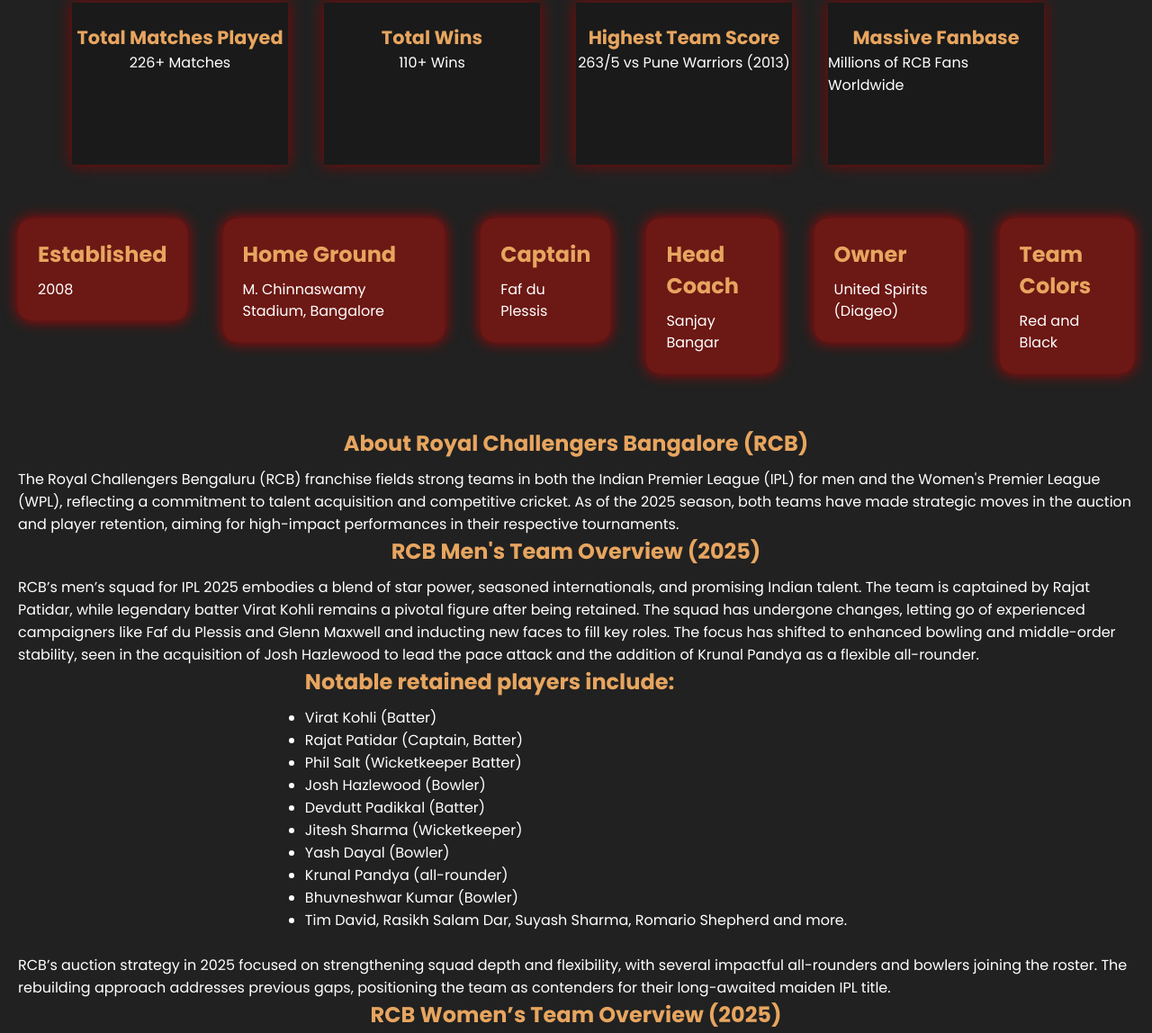
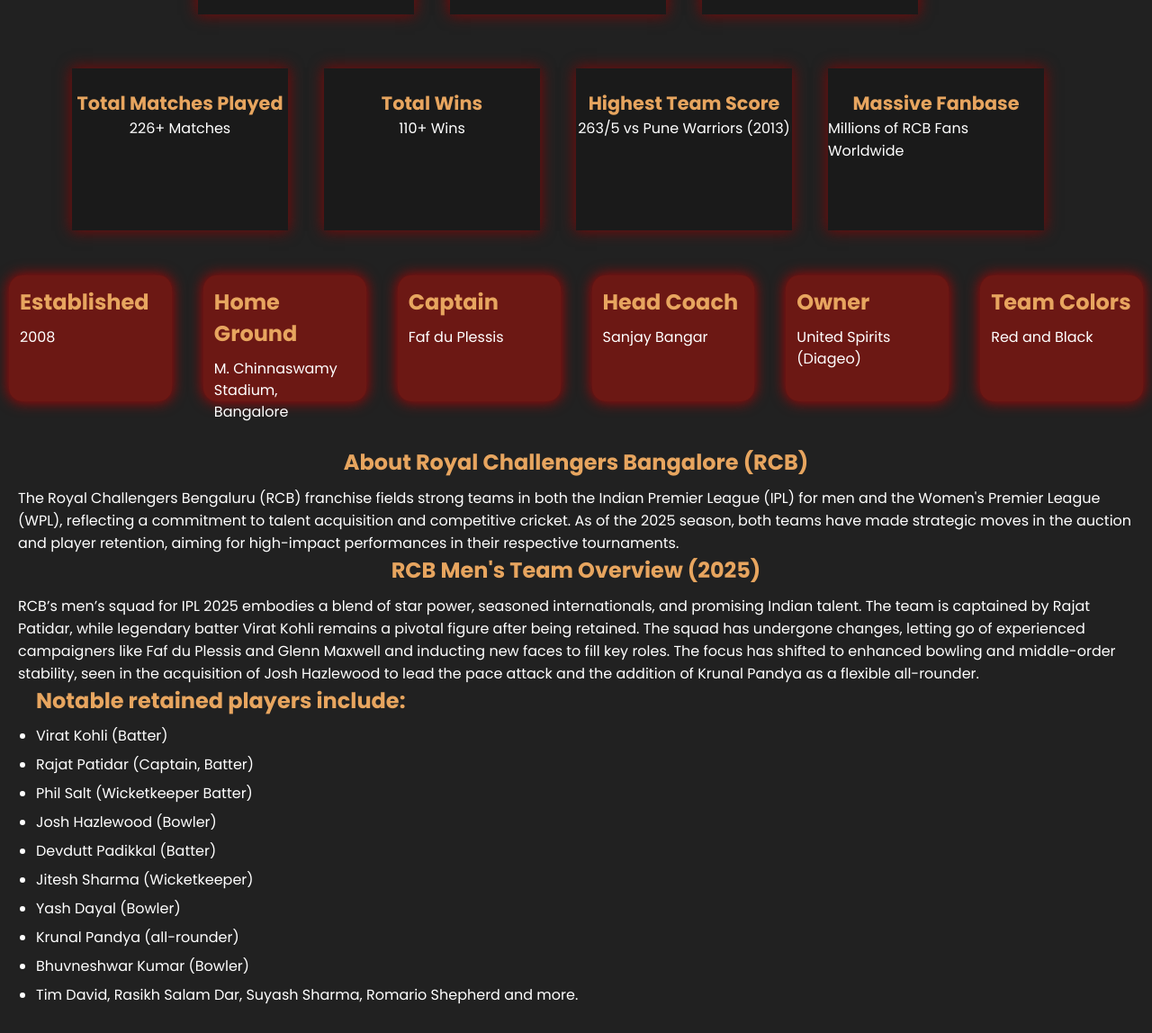
Before and after one commit to mayanksoni1101/ShadowFox, a plain HTML site: page IPLTeam/index.html in a window 1280 px wide. Shown: the part 953-2101 px from the top of the page at 90% size. Drawn offline with Linux system fonts and the light colour scheme.

Commit message:
modifications
some changes

```diff
--- a/IPLTeam/index.html
+++ b/IPLTeam/index.html
@@ -357,7 +357,7 @@ Both RCB men’s and women’s teams showcase ambitious squad construction, rete
       <div class="sponsor-logos">
         <img src="./img/JioCinema_(2024).svg" alt="Jio Cinema" />
         <img src="./img/pngwing.com.png" alt="Kingfisher" />
-        <img src="./img/pngwing.com (1).png" alt="Qatar Airways" />
+        <img src="./img/Nothing_idAyUOUAhA_0.png" alt="Nothing" />
       </div>
 
     <section class="footer">
--- a/IPLTeam/style.css
+++ b/IPLTeam/style.css
@@ -40,12 +40,18 @@ html {
 
 .carousel-container {
   position: relative;
-  width: 800px;
+  aspect-ratio: 16 / 9;
+  width: 840px;
+  /* height: 520px; */
   margin: auto;
+  overflow: hidden;
+  background: #222;
 }
 .carousel-img {
   width: 100%;
+  height: 100%;
   display: none;
+  object-fit: cover;
 }
 .carousel-img:first-child {
   display: block;
@@ -89,6 +95,7 @@ html {
   align-items: center;
   justify-content: center;
   margin-top: 20px;
+  gap: 160px;
 }
 
 .team-btn {
@@ -205,11 +212,14 @@ html {
   justify-content: center;
   align-items: flex-start;
   flex-direction: row;
+  gap: 15px;
 }
 
 .all-info .info-card {
-  margin: 20px;
-  padding: 20px;
+  margin: 10px;
+  padding: 10px;
+  width: 220px;
+  height: 140px;
   background-color: var(--second-bg-color);
   border-radius: 15px;
   box-shadow: 0px 0px 15px 1px rgba(192, 2, 2, 0.827);
@@ -236,14 +246,26 @@ html {
 .info {
   display: flex;
   flex-direction: column;
-  align-items: center;
+  align-items: flex-start;
   justify-content: center;
   margin-top: 20px;
   padding: 20px;
 }
 .info h2 {
+  align-self: center;
   color: var(--gold-color);
   margin-bottom: 10px;
+}
+
+.info ul {
+  list-style-type: disc;
+  margin-left: 20px;
+}
+
+.info ul li {
+  margin-bottom: 8px;
+  font-size: 1rem;
+  line-height: 1.5rem;
 }
 
 @layer base, demo;
```
Also changed, not shown: IPLTeam/img/Nothing_idAyUOUAhA_0.png (added).
